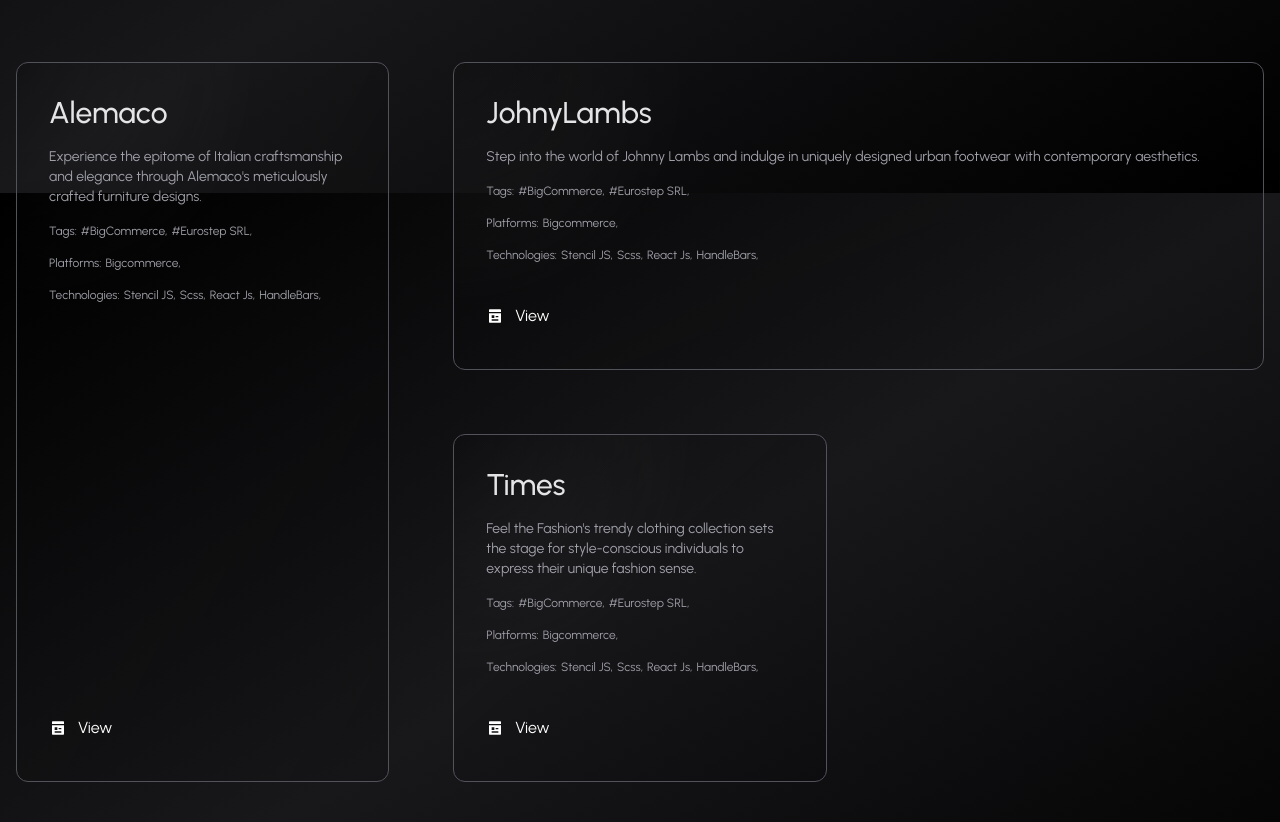
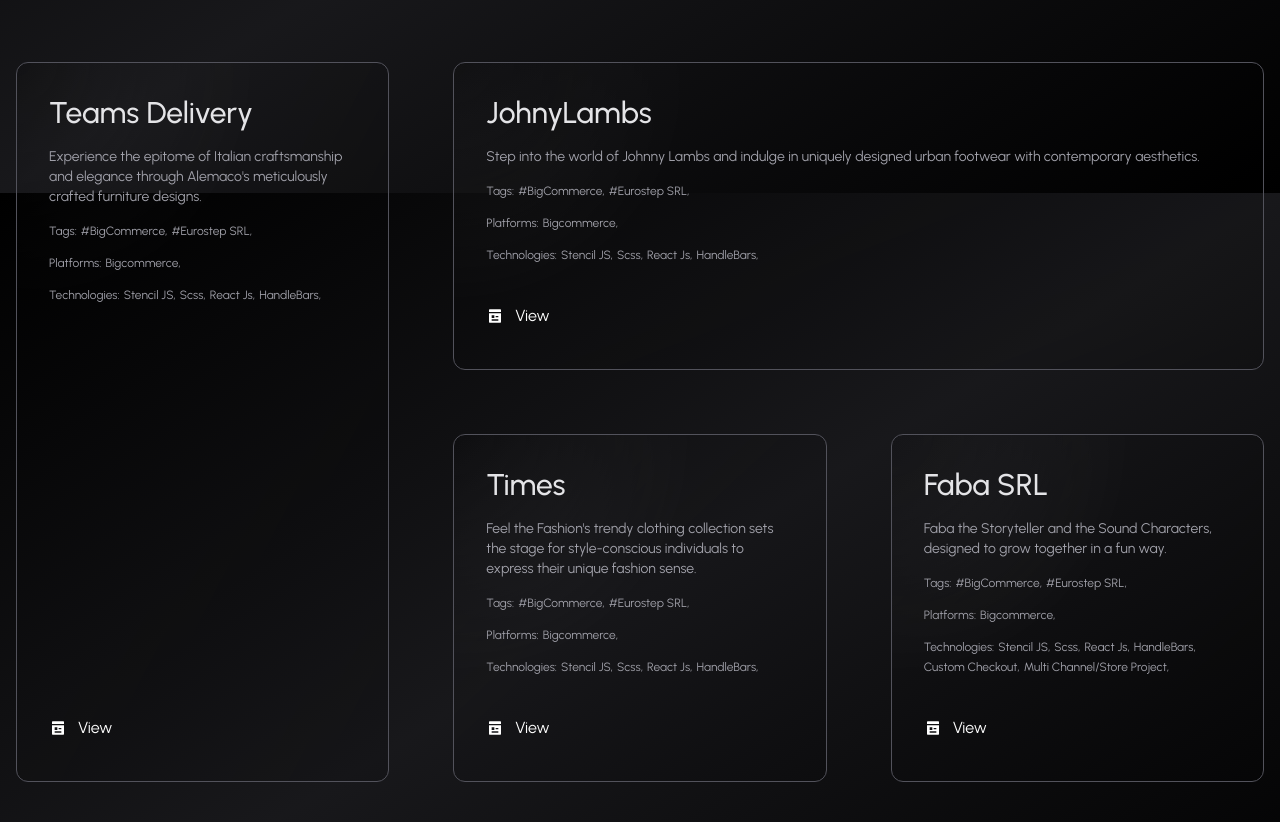
Before and after one commit to LucianoBicaku2307200/Portfolio, a Next.js app: page /projects in a window 1280 px wide. Shown: the part 607-1429 px from the top of the page. Built offline with nearby package versions, Linux system fonts and the light colour scheme.

Commit message:
added faba project

```diff
--- a/src/templates/Resources/data/index.ts
+++ b/src/templates/Resources/data/index.ts
@@ -24,9 +24,9 @@
 		className: "md:col-start-3 md:col-end-4 md:row-start-1 md:row-end-3"
 	},
 	{
-		label: "Alemaco",
+		label: "Teams Delivery",
 		description: "Experience the epitome of Italian craftsmanship and elegance through Alemaco's meticulously crafted furniture designs.",
-		href: "https://alemaco.it/",
+		href: "https://teamsdeliverysrl.it/",
 		tags: ["#bigCommerce", "#eurostep SRL"],
 		platforms: ["bigcommerce"],
 		technologies: ["Stencil JS", "Scss", "React Js", "HandleBars"],
@@ -52,5 +52,15 @@
 		technologies: ["Stencil JS", "Scss", "React Js", "HandleBars"],
 		repoUrl: "",
 		className: ""
+	},
+	{
+		label: "Faba SRL",
+		description: "Faba the Storyteller and the Sound Characters, designed to grow together in a fun way.",
+		href: "https://www.myfaba.it/",
+		tags: ["#bigCommerce", "#eurostep SRL"],
+		platforms: ["bigcommerce"],
+		technologies: ["Stencil JS", "Scss", "React Js", "HandleBars", "Custom Checkout", "Multi Channel/Store project"],
+		repoUrl: "",
+		className: ""
 	}
 ];
```
